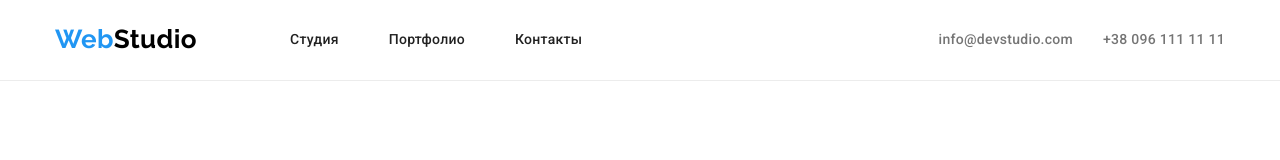
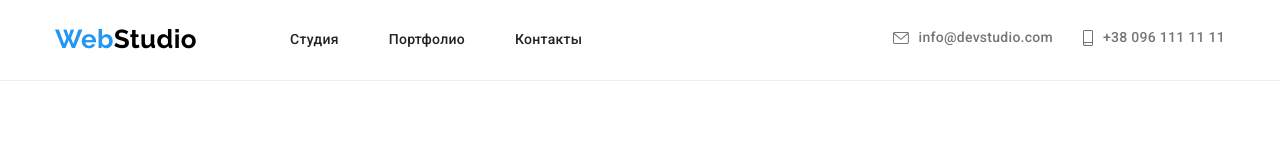
Before and after one commit to Nikolay-Tymoshchuk/goit-markup-hw-04, a plain HTML site: page portfolio.html in a window 1280 px wide. Shown: the top 160 px of the page. Drawn offline with nearby package versions, Linux system fonts and the light colour scheme.

Commit message:
contain new header into portfolio

```diff
--- a/portfolio.html
+++ b/portfolio.html
@@ -31,10 +31,20 @@
         </nav>
         <ul class="auth-nav list">
           <li class="list-item">
-            <a href="mailto:info@devstudio.com" class="link">info@devstudio.com</a>
+            <a href="mailto:info@devstudio.com" class="link">
+              <svg class="icon-top" width="16px" height="12px">
+                <use href="./images/symbol-defs.svg#icon-envelope"></use>
+              </svg>
+              info@devstudio.com
+            </a>
           </li>
           <li class="list-item">
-            <a href="tel:+380961111111" class="link">+38 096 111 11 11</a>
+            <a href="tel:+380961111111" class="link">
+              <svg class="icon-top" width="10px" height="16px">
+                <use href="./images/symbol-defs.svg#icon-smartphone"></use>
+              </svg>
+              +38 096 111 11 11
+            </a>
           </li>
         </ul>
       </div>
```
